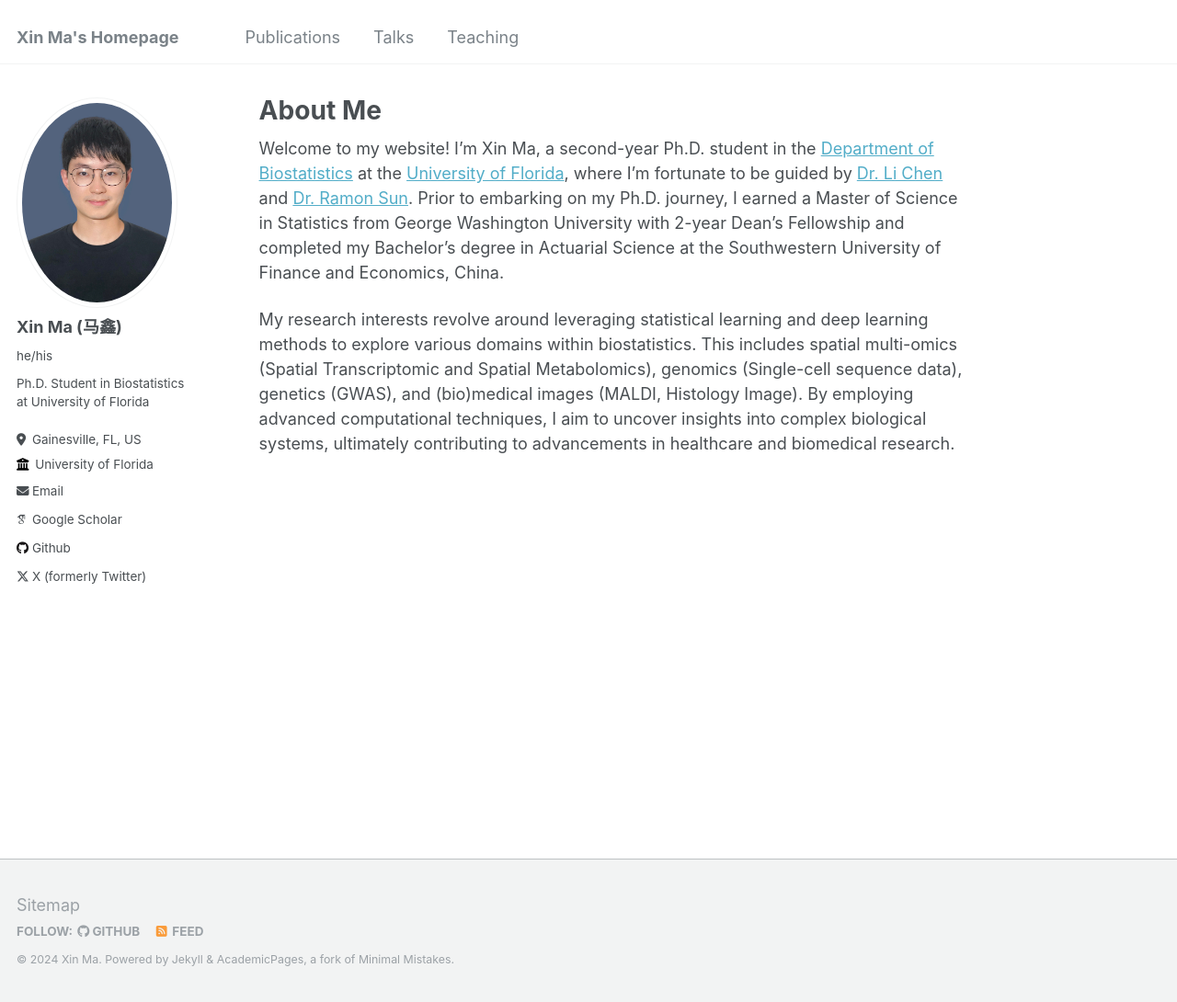
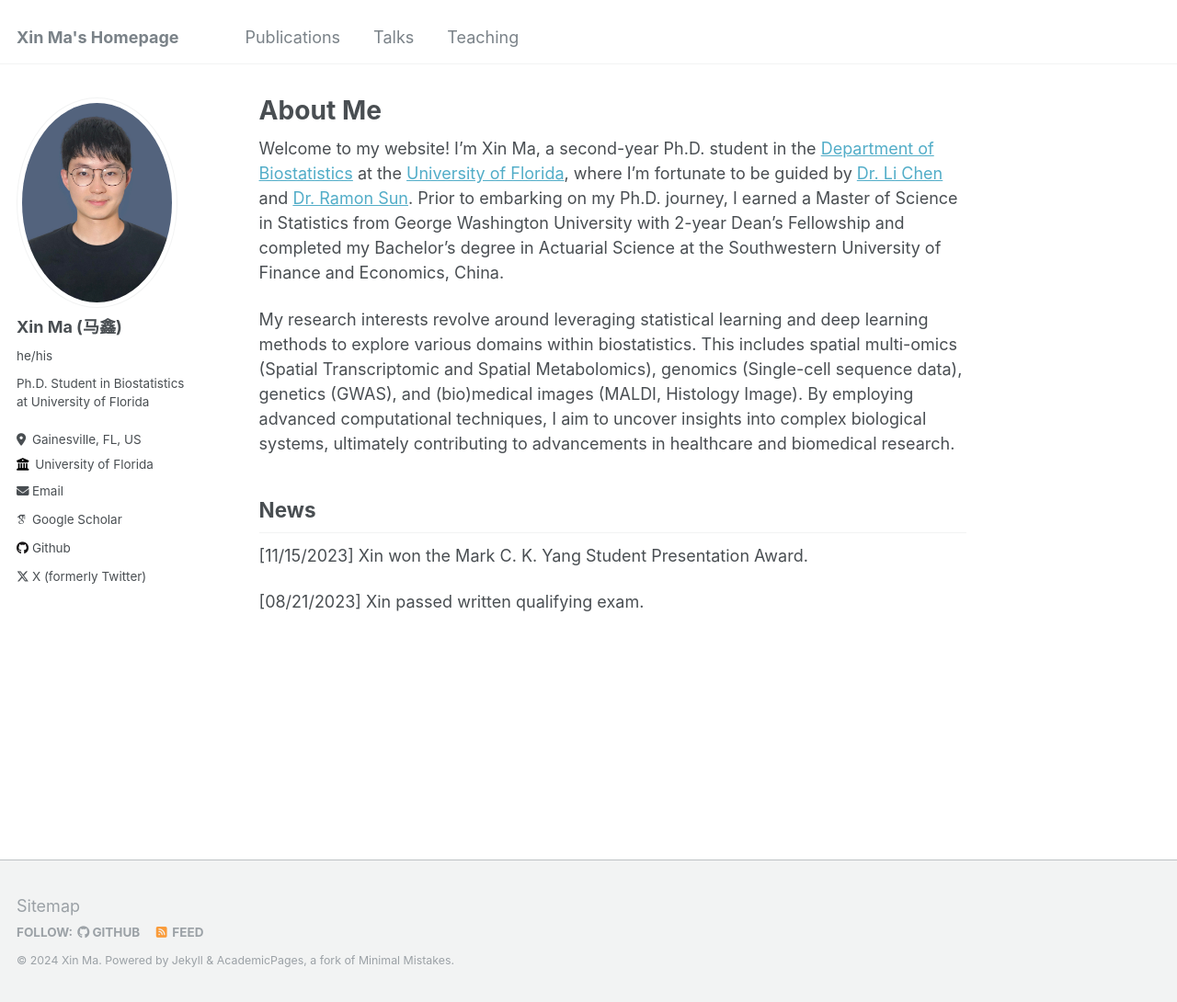
Before and after one commit to XinBiostats/xinbiostats.github.io, a Jekyll site: the page built from _pages/about.md, in a window 1280 px wide and 1090 px high. Shown: the whole window at 92% size. Built offline with Jekyll 4.4.1, drawn with Linux system fonts in a browser that asks for light colours; some web fonts are replaced.

Commit message:
Update about.md

```diff
--- a/_pages/about.md
+++ b/_pages/about.md
@@ -10,3 +10,9 @@ redirect_from:
 Welcome to my website! I'm Xin Ma, a second-year Ph.D. student in the [Department of Biostatistics](https://biostat.ufl.edu) at the [University of Florida](https://www.ufl.edu), where I'm fortunate to be guided by [Dr. Li Chen](https://biostat.ufl.edu/profile/chen-li-1/) and [Dr. Ramon Sun](https://biochem.med.ufl.edu/profile/sun-ramon/). Prior to embarking on my Ph.D. journey, I earned a Master of Science in Statistics from George Washington University with 2-year Dean's Fellowship and completed my Bachelor's degree in Actuarial Science at the Southwestern University of Finance and Economics, China.
 
 My research interests revolve around leveraging statistical learning and deep learning methods to explore various domains within biostatistics. This includes spatial multi-omics (Spatial Transcriptomic and Spatial Metabolomics), genomics (Single-cell sequence data), genetics (GWAS), and (bio)medical images (MALDI, Histology Image). By employing advanced computational techniques, I aim to uncover insights into complex biological systems, ultimately contributing to advancements in healthcare and biomedical research.
+
+News
+------
+[11/15/2023] Xin won the Mark C. K. Yang Student Presentation Award.
+
+[08/21/2023] Xin passed written qualifying exam.
```
